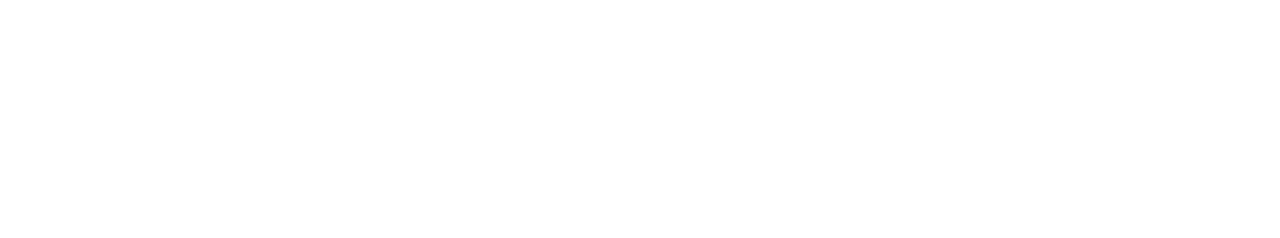
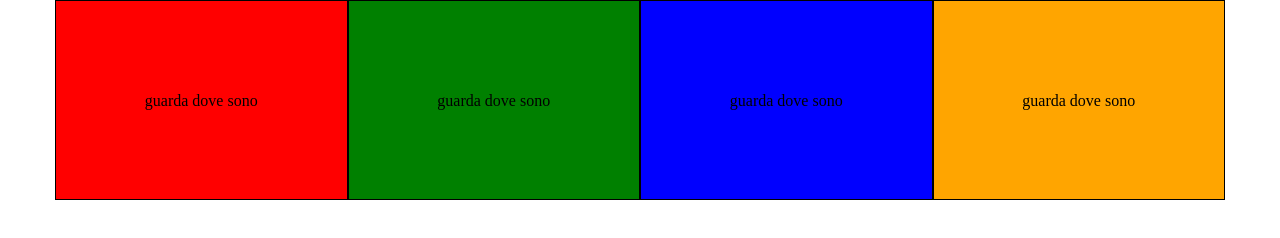
Before and after one commit to Alessandro-Caiti/html-css-12bool, a plain HTML site: page index.html in a window 1280 px wide. Drawn offline with Linux system fonts and the light colour scheme.

Commit message:
test semplice

```diff
--- a/css/style.css
+++ b/css/style.css
@@ -0,0 +1,25 @@
+.red {
+    background-color: red;
+    border: 1px solid black;
+}
+
+.green {
+    background-color: green;
+    border: 1px solid black;
+}
+
+.blue {
+    background-color: blue;
+    border: 1px solid black;
+}
+
+.orange {
+    background-color: orange;
+    border: 1px solid black;
+}
+
+[class*="col-"] {
+    text-align: center;
+    line-height: 200px;
+    height: 200px;
+}
--- a/index.html
+++ b/index.html
@@ -2,9 +2,25 @@
 <html lang="en" dir="ltr">
     <head>
         <meta charset="utf-8">
+        <meta name="viewport" content="width=device-width, initial-scale=1.0">
         <title></title>
+        <link rel="stylesheet" href="css/12columns.css">
+        <link rel="stylesheet" href="css/style.css">
     </head>
     <body>
-
+        <div class="container">
+            <div class="red col-xs-12 col-md-6 col-lg-3">
+                guarda dove sono
+            </div>
+            <div class="green col-xs-12 col-md-6 col-lg-3">
+                guarda dove sono
+            </div>
+            <div class="blue col-xs-12 col-md-6 col-lg-3">
+                guarda dove sono
+            </div>
+            <div class="orange col-xs-12 col-md-6 col-lg-3">
+                guarda dove sono
+            </div>
+        </div>
     </body>
 </html>
```
